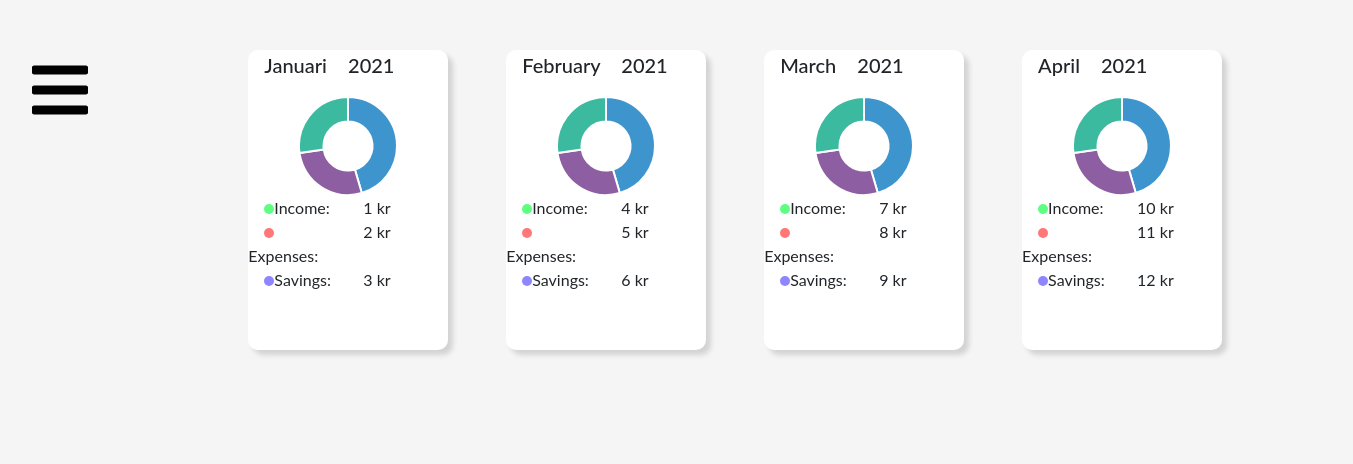
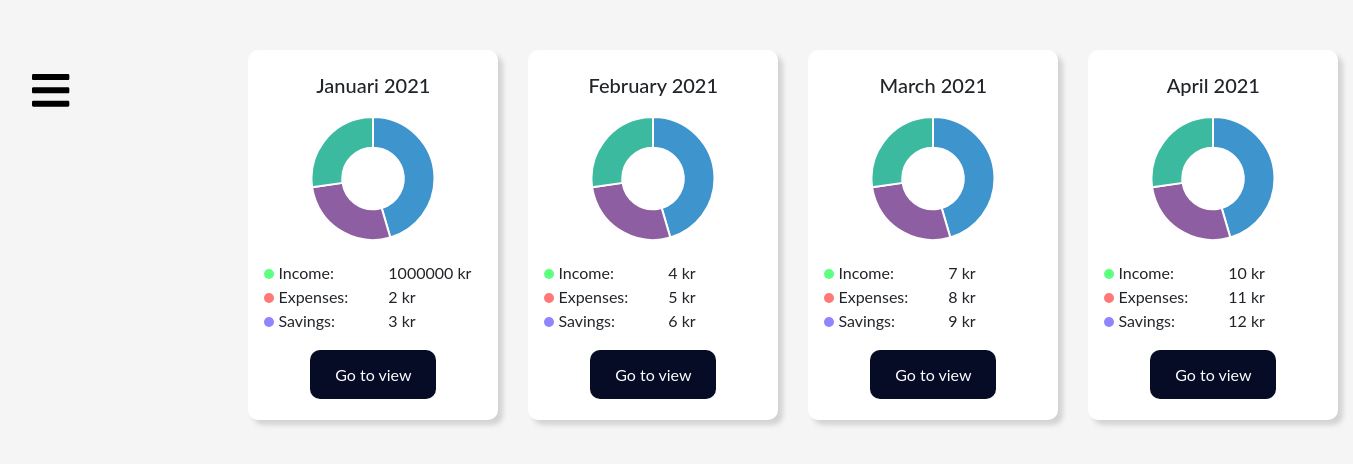
Before and after one commit to kobeisgood/DAT076Project, a React (Create React App) app in the folder react_version/: page /dashboard in a window 1280 px wide. Shown: the top 464 px of the page, 1353 px wide, since content can reach past the window. Built offline with nearby package versions, Linux system fonts and the light colour scheme.

Commit message:
Added styling to the dashboard card and added link
Co-authored-by:  Daniel Karlkvist
<danielkarlkvist@gmail.com>

```diff
--- a/react_version/src/components/DashboardCard.js
+++ b/react_version/src/components/DashboardCard.js
@@ -2,6 +2,7 @@ import React from 'react';
 import CircleDiagram from './CircleDiagram'
 import Chart from 'chart.js';
 import '../main.css'
+import { Link } from 'react-router-dom';
 
 
 export default class DashBoardCard extends React.Component {
@@ -45,14 +46,13 @@ componentDidMount() {
     return(
       <div class="dashboard-card box-shadow">
 
-        <p class="dashboard-card-name"> <span>{this.props.month}</span> <span>{this.props.year}</span> </p>
+        <p class="dashboard-card-name">{this.props.month} {this.props.year}</p>
 
-        <canvas id="doughnutChart" ref={this.chartRef2}></canvas>
+        <canvas className="chartStyling" id="doughnutChart" ref={this.chartRef2}></canvas>
 
         <div class="row">
             <div class="col">
-                <span class="dot color-income"></span>
-                Income:
+                <span class="dot color-income"></span> Income:
             </div>
             <div class="col">
               {this.props.income} kr
@@ -61,8 +61,7 @@ componentDidMount() {
 
         <div class="row">
             <div class="col">
-                <span class="dot color-expense"></span>
-                Expenses:
+                <span class="dot color-expense"></span> Expenses:
             </div>
             <div class="col">
             {this.props.expense} kr
@@ -71,12 +70,16 @@ componentDidMount() {
 
         <div class="row">
             <div class="col">
-                <span class="dot color-saving"></span>
-                Savings:
+                <span class="dot color-saving"></span> Savings:
             </div>
             <div class="col">
               {this.props.savings} kr
             </div>
+        </div>
+        <div className="buttonStyling">
+          <Link className="cardButtonText cardButton" to="/monthly">
+            Go to view
+          </Link>
         </div>
       </div>
     );
--- a/react_version/src/components/Sidebar.js
+++ b/react_version/src/components/Sidebar.js
@@ -21,7 +21,7 @@ function Sidebar() {
         <>
         <div class="navbar">
             <Link to="#" className="menu-bars">
-                <FontAwesomeIcon icon={faBars} color='black' size='2x' onClick={showSidebar} className="change-hamburger-color"/>
+                <FontAwesomeIcon icon={faBars} color='black' size='lg' onClick={showSidebar} className="change-hamburger-color"/>
             </Link>
         </div>
         <nav className={sidebar ? 'nav-menu active' : 'nav-menu'}>
--- a/react_version/src/css/dashboard.css
+++ b/react_version/src/css/dashboard.css
@@ -9,10 +9,11 @@ and open the template in the editor.
 */
 
 .dashboard-card {
-  width: 200px;
-  height: 300px;
+  width: 250px;
+  height: 370px;
   background-color: var(--color-card-bg);
   border-radius: 10px;
+  padding-top: 20px;
 }
 
 .dot {
@@ -25,6 +26,7 @@ and open the template in the editor.
 .dashboard-card-name {
   font-size: 20px;
   font-weight: 500;
+  text-align: center;
 }
 
 .box-shadow {
@@ -48,3 +50,28 @@ and open the template in the editor.
   box-shadow: 5px 5px 5px var(--color-income);
   cursor: pointer;
 }
+
+.cardButton {
+  border-radius: 10px;
+  background-color: #060b26;
+  text-align: center;
+  padding: 15px 25px;
+}
+
+.cardButtonText {
+  color: white;
+}
+
+.cardButtonText:hover {
+  color: wheat;
+  text-decoration: none;
+}
+
+.chartStyling {
+  margin-bottom: 20px;
+}
+
+.buttonStyling {
+  text-align: center;
+  margin-top: 30px;
+}
--- a/react_version/src/pages/Dashboard.js
+++ b/react_version/src/pages/Dashboard.js
@@ -9,7 +9,7 @@ export default class Dashboard extends React.Component{
         <div class="container-fluid">
           <div class="d-flex">
             <div class="col-sm">
-              <DashboardCard month="Januari" year="2021" income="1" expense="2" savings="3"/>
+              <DashboardCard month="Januari" year="2021" income="1000000" expense="2" savings="3"/>
             </div>
             <div class="col-sm">
               <DashboardCard month="February" year="2021" income="4" expense="5" savings="6"/>
```
Also changed, not shown: 1 other file (tests, documents, lock files or other folders).
